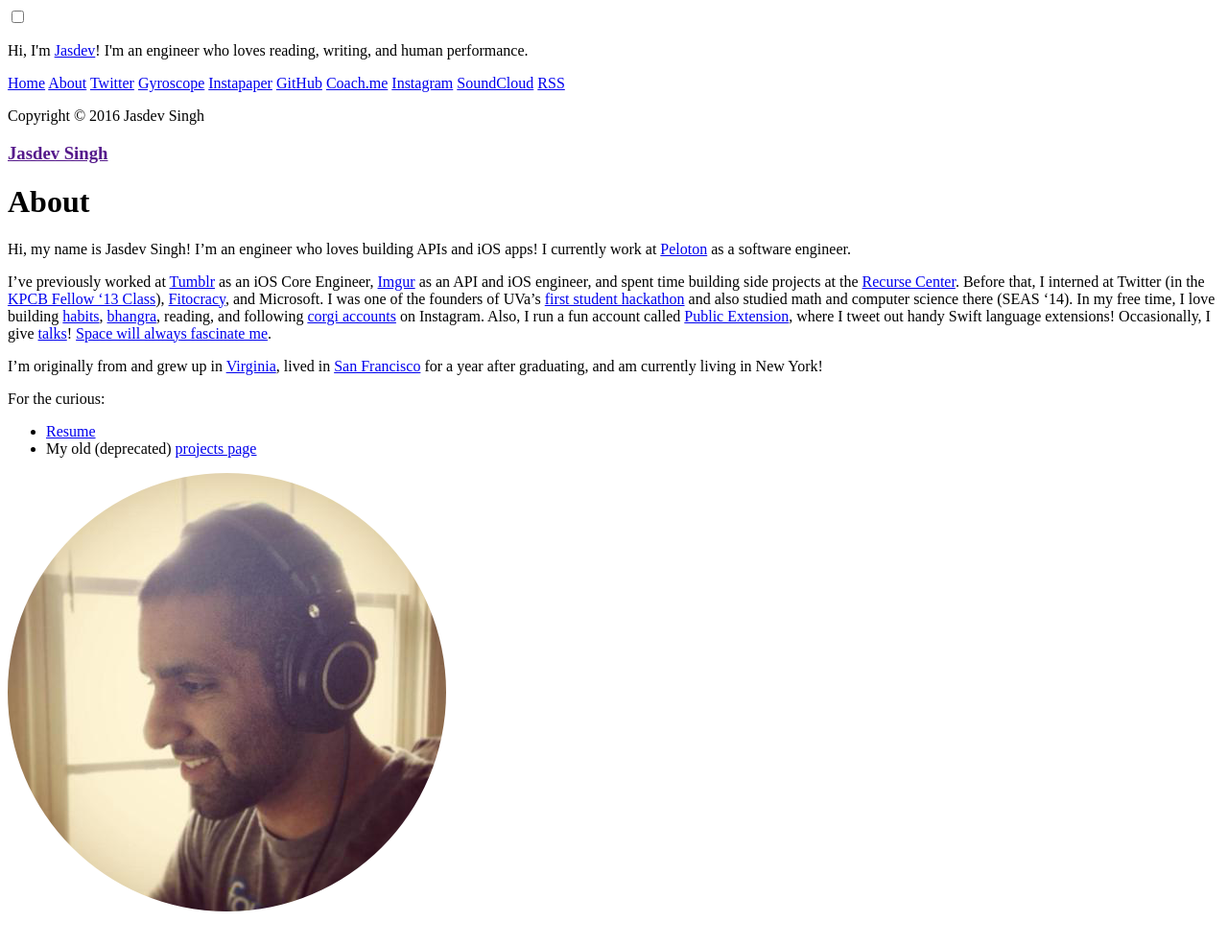
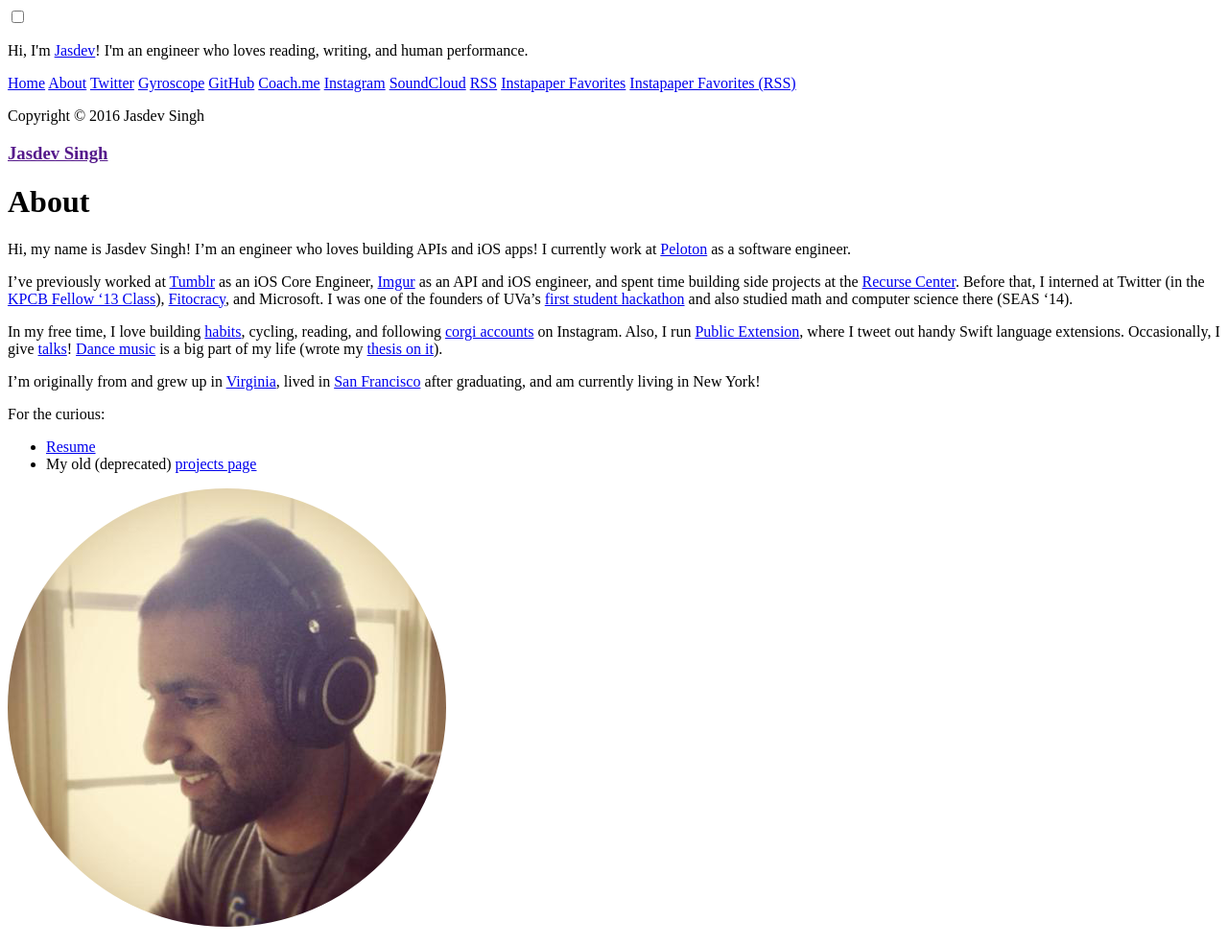
Before and after one commit to rvsrvs/jasdev.github.io, a Jekyll site: the page built from about.md, in a window 1280 px wide. Shown: the whole page at 96% size. Built offline with Jekyll 4.4.1, drawn with Linux system fonts in a browser that asks for light colours.

```diff
--- a/_config.yml
+++ b/_config.yml
@@ -40,3 +40,4 @@ instagram:        https://instagram.com/jasdev
 soundcloud:       https://soundcloud.com/jasdev-singh
 coach:            https://www.coach.me/users/3140daf3d432d7f0065b
 instapaper:       http://instapaper.com/p/jasdev
+instapaper_rss:   http://instapaper.com/starred/rss/4750197/tes3ESKY5E01Sx4DKAfUYK9rUQ
--- a/_includes/sidebar.html
+++ b/_includes/sidebar.html
@@ -27,12 +27,13 @@
 
       <a class="sidebar-nav-item external" href="{{ site.twitter.url }}" target="_blank">Twitter</a>
       <a class="sidebar-nav-item external" href="{{ site.gyroscope }}" target="_blank">Gyroscope</a>
-      <a class="sidebar-nav-item external" href="{{ site.instapaper }}" target="_blank">Instapaper</a>
       <a class="sidebar-nav-item external" href="{{ site.github }}" target="_blank">GitHub</a>
       <a class="sidebar-nav-item external" href="{{ site.coach }}" target="_blank">Coach.me</a>
       <a class="sidebar-nav-item external" href="{{ site.instagram }}" target="_blank">Instagram</a>
       <a class="sidebar-nav-item external" href="{{ site.soundcloud }}" target="_blank">SoundCloud</a>
       <a class="sidebar-nav-item external" href="/atom.xml">RSS</a>
+      <a class="sidebar-nav-item external" href="{{ site.instapaper }}" target="_blank">Instapaper Favorites</a>
+      <a class="sidebar-nav-item external" href="{{ site.instapaper_rss }}" target="_blank">Instapaper Favorites (RSS)</a>
   </nav>
 
   <div class="sidebar-item">
--- a/about.md
+++ b/about.md
@@ -5,9 +5,11 @@ title: About
 
 Hi, my name is Jasdev Singh! I'm an engineer who loves building APIs and iOS apps! I currently work at [Peloton](https://www.pelotoncycle.com) as a software engineer.
 
-I've previously worked at [Tumblr](https://www.tumblr.com) as an iOS Core Engineer, [Imgur](http://imgur.com) as an API and iOS engineer, and spent time building side projects at the [Recurse Center](https://www.recurse.com). Before that, I interned at Twitter (in the [KPCB Fellow '13 Class](http://kpcbfellows.com)), [Fitocracy](https://www.fitocracy.com), and Microsoft. I was one of the founders of UVa's [first student hackathon](http://hackuva.io) and also studied math and computer science there (SEAS '14). In my free time, I love building [habits](https://www.coach.me/users/3140daf3d432d7f0065b), [bhangra](https://youtu.be/vXgF-Ezg78c?t=15s), reading, and following [corgi accounts](https://www.instagram.com/zoeydacorgi/) on Instagram. Also, I run a fun account called [Public Extension](https://twitter.com/publicextension), where I tweet out handy Swift language extensions! Occasionally, I give [talks](https://github.com/Jasdev/talks)! [Space will always fascinate me](https://twitter.com/jasdev/status/428517906813423616).
+I've previously worked at [Tumblr](https://www.tumblr.com) as an iOS Core Engineer, [Imgur](http://imgur.com) as an API and iOS engineer, and spent time building side projects at the [Recurse Center](https://www.recurse.com). Before that, I interned at Twitter (in the [KPCB Fellow '13 Class](http://kpcbfellows.com)), [Fitocracy](https://www.fitocracy.com), and Microsoft. I was one of the founders of UVa's [first student hackathon](http://hackuva.io) and also studied math and computer science there (SEAS '14).
 
-I'm originally from and grew up in [Virginia](http://en.wikipedia.org/wiki/Fairfax_Station,_Virginia), lived in [San Francisco](http://en.wikipedia.org/wiki/San_Francisco) for a year after graduating, and am currently living in New York!
+In my free time, I love building [habits](https://www.coach.me/users/3140daf3d432d7f0065b), cycling, reading, and following [corgi accounts](https://www.instagram.com/zoeydacorgi/) on Instagram. Also, I run [Public Extension](https://twitter.com/publicextension), where I tweet out handy Swift language extensions. Occasionally, I give [talks](https://github.com/Jasdev/talks)! [Dance music](https://soundcloud.com/jasdev-singh) is a big part of my life (wrote my [thesis on it](https://www.youtube.com/watch?v=irAFO2rGvTg)).
+
+I'm originally from and grew up in [Virginia](http://en.wikipedia.org/wiki/Fairfax_Station,_Virginia), lived in [San Francisco](http://en.wikipedia.org/wiki/San_Francisco) after graduating, and am currently living in New York!
 
 For the curious:
 
--- a/index.html
+++ b/index.html
@@ -5,19 +5,19 @@ title: Home
 
 <h2 class="index-heading">About</h2>
 
-I'm an engineer, writer, and reader in New York who is endlessly fascinated by human performance, cognitive science, and behavior change.
+I'm an engineer, writer, and reader in New York who is fascinated by human performance, cognitive science, and cycling.
 
 <br/>
 <br/>
 
-Currrently, I work as a software engineer at <a href="https://www.pelotoncycle.com">Peloton</a>. Previously, I was on the Core iOS team at <a href="https://www.tumblr.com">Tumblr</a> and helped build <a href="https://imgur.com">Imgur</a>'s <a href="http://api.imgur.com">API</a> and <a href="http://imgur.com/apps">iOS app</a>. Before that, I studied Computer Science and Mathematics at the <a href="http://www.virginia.edu">University of Virginia</a>.
+Currrently, I work as a software engineer at <a href="https://www.pelotoncycle.com">Peloton</a>. Previously, I was on the Core team at <a href="https://www.tumblr.com">Tumblr</a> and helped build <a href="https://imgur.com">Imgur</a>'s <a href="http://api.imgur.com">API</a> and <a href="http://imgur.com/apps">iOS app</a>. Before that, I studied Mathematics and Computer Science at the <a href="http://www.virginia.edu">University of Virginia</a>.
 
 <br/>
 <br/>
 
 You can find more about me <a href="/about">here</a>!
 
-<h2 class="index-heading">Writing</h2>
+<h2 class="index-heading">Writing (<a href="/atom.xml">RSS</a>)</h2>
 
 <div class="posts">
   {% for post in site.posts %}
```
Also changed, not shown: _posts/2016-12-29-utility-apps.md (added, +66 -0 lines).
